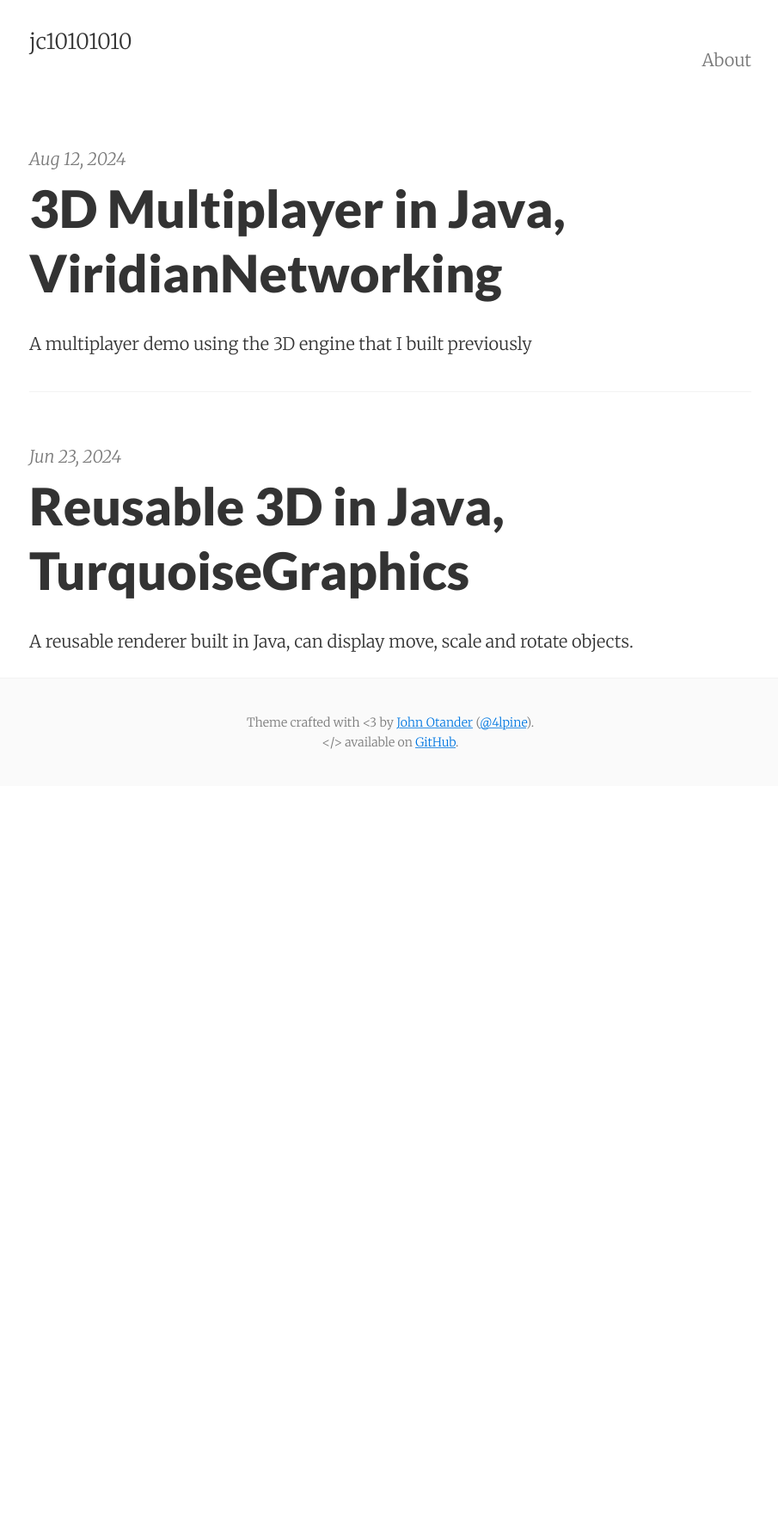
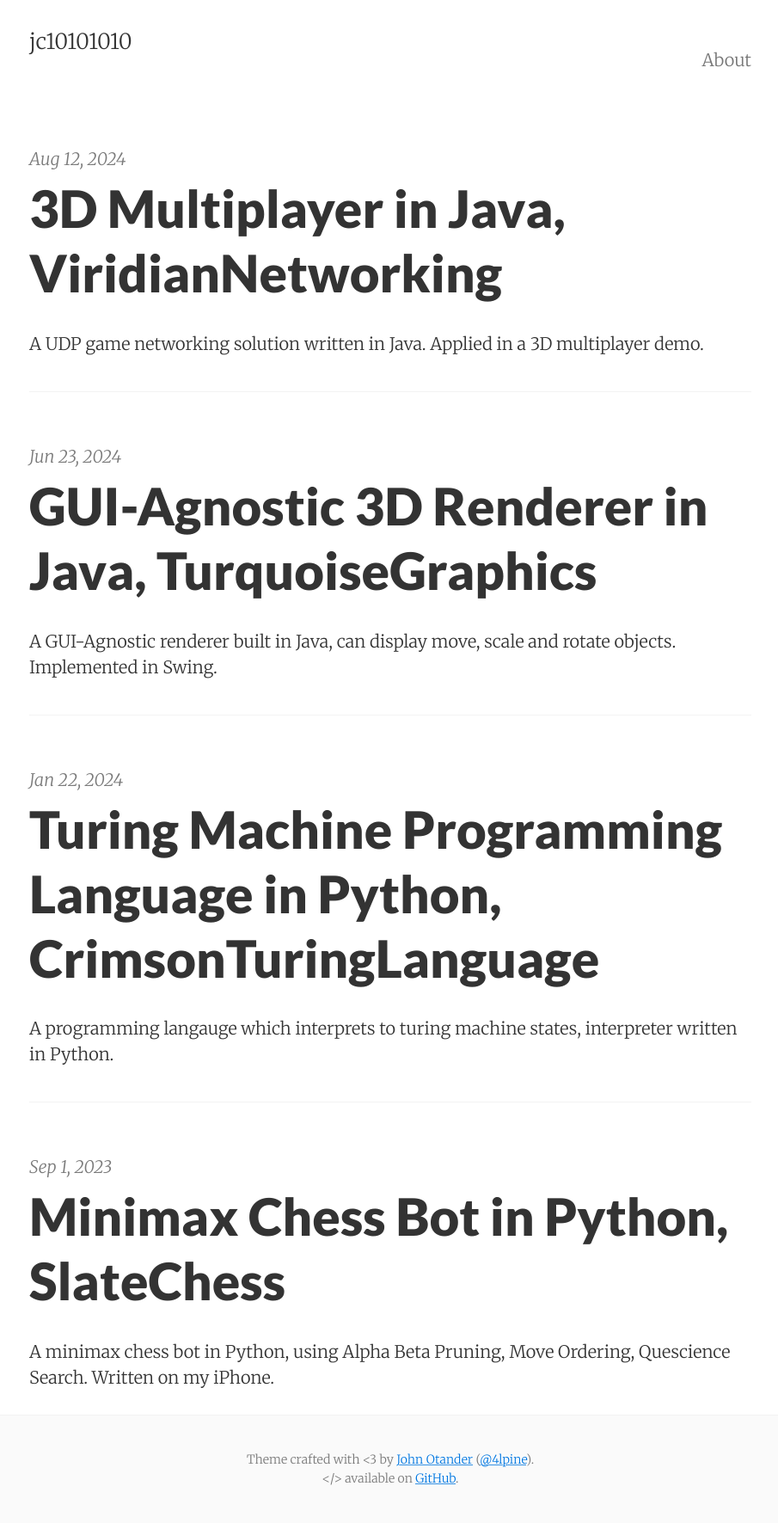
Before and after one commit to jc10101010/jc10101010.github.io, a Jekyll site: the page built from index.html, in a window 1280 px wide. Shown: the whole page at 86% size, without its empty margins (186-1091 px from the left). Built offline with Jekyll 4.4.1, drawn with Linux system fonts in a browser that asks for light colours; the list of posts is cut into pages by our own code; before the commit the page ends 914 px from its top, so only the background shows below that; part of the change alters nothing that is shown.

Commit message:
Added some mre stuff

```diff
--- /dev/null
+++ b/_posts/2023-09-01-chess-bot.md
@@ -0,0 +1,158 @@
+---
+layout:     page
+title:      Minimax Chess Bot in Python, SlateChess
+summary:    A minimax chess bot in Python, using Alpha Beta Pruning, Move Ordering, Quescience Search. Written on my iPhone.
+categories: jekyll pixyll
+---
+
+When I started this project on holiday, all I had was my phone, and so using the app
+Pythonista I pushed on. This constraint posed a _unique_ challenge but one that I was happy
+to undertake! This chess program is played in the console, and moves are represented as a start and end space:
+such as __a2 -> b3__.
+
+![Chess Console One](/images/console_chess_one.png)
+![Chess Console Two](/images/console_chess_two.png)
+
+I started this project by reading old blog posts (have lost the link since) from which I
+learned about not just the minimax technique, but also extensions to improve it's
+speeed or quality. Such as bitboards, alpha-beta pruning, move ordering and quescience search.
+
+I decided to implement the core minimax, in the form of negamax first. I was
+then able to extend my solution with different features afterwards.
+
+The __ChessGame.py__ program is the entry point for the code, it then utilises
+the negamax function in __Negamax.py__ to decide which move is best. And __Negamax.py__
+uses functions in __ChessBoard.py__ to represent the chess board, movie pieces and get a static evaluation.
+
+## ChessGame.py
+
+__ChessGame.py__ provides the overall game loop: Move the AI player, display, move the human player, display. You are able to pass in a string which represents the starting board
+so you can continue a game that wasn't finished.
+
+{% highlight python lineanchors %}
+
+Display(board)
+while move != "STOP":
+
+        #Decide on move
+	minimaxMove = negamax(board, maxDepth, 1 , 2, -10000, 10000)
+        #Make move
+	board = Move(board, minimaxMove[0], minimaxMove[1])
+
+        #Display the new board
+	Display(board)
+
+	#Get player input
+	inpList = input().split()
+
+        . . .
+        #Make move
+	board = Move(board, move[0], move[1])
+
+        #Display the new board
+	Display(board)
+
+{% endhighlight %}
+
+## Negamax.py
+
+__Negamax.py__ provides the minimax algorithm. It follows the classic structure for such implementations.
+One interesting change was that there also had to be checkmate detection. So the __GenerateLegalMoves()__
+indicates if the game is in such a situation by returning "C".
+
+{% highlight python lineanchors %}
+
+def negamax(board, depth, side, opposite):
+    global count, maxDepth
+    moves = GenerateLegalMoves(board, side, opposite, depth, maxDepth)
+    if moves == "C":
+        return "C"
+    if depth == 0:
+        count += 1
+        return EvaluateNegamax(board, side)
+    max = -10000000000
+    maxMove = ()
+    for i in range(len(moves[0])):
+        score = negamax(Move(board, moves[0][i], moves[1][i]), depth-1, opposite, side)
+        if score == "C":
+            continue
+        score = -score
+        if score > max:
+            max = score
+            maxMove = (moves[0][i], moves[1][i])
+    if depth == maxDepth:
+        print(count)
+        print(maxMove, max)
+        return maxMove
+    if max == -10000000000:
+        return -1000
+    return max
+
+{% endhighlight %}
+
+
+## ChessBoard.py
+
+__ChessBoard.py__ provides the actual functionality and rules of a chess board. It is able to generate the possible moves for each piece
+given the current board. Here is the move generator for knights, __KnightMoves()__:
+
+{% highlight python lineanchors %}
+
+def KnightMoves(board, x, y, side, opposite):
+	KnightAdjustments = [(2,1),(1,2),(-1,2),(-2,1),(-2,-1),(-1,-2),(1,-2),(2,-1)]
+	Moves = []
+	if side == 1:
+		for adjust in KnightAdjustments:
+			move = (adjust[0] + x, adjust[1] + y)
+			moveEnd = ValueOf(board, move[0], move[1], side)
+			if moveEnd == 0 or moveEnd > 6:
+				Moves.append(move)
+		return Moves
+	elif side == 2:
+		for adjust in KnightAdjustments:
+			move = (adjust[0] + x, adjust[1] + y)
+			moveEnd = ValueOf(board, move[0], move[1], side)
+			if moveEnd <= 6:
+				Moves.append(move)
+		return Moves
+{% endhighlight %}
+
+It also provides static evaluation for the current state of the board. This value represents how advantageous
+the current board is for a given side. Here is the function __EvaluateNegamax.py__.
+
+{% highlight python lineanchors %}
+
+
+def EvaluateNegamax(board, side):
+	global wBoard
+	Material = [0,1,5,3,3,9,0,-1,-5,-3,-3,-9,0]
+	MaterialPosition = [0,3,3,2.75,4,0,0,-3,-3,-2.75,-4,0,0]
+	Value = 0
+	addition = 0
+	for y in range(8):
+		for x in range(8):
+			piece = board[y][x]
+			Value += Material[piece]
+			Value += MaterialPosition[piece] * wBoard[y][x] / 100
+	if side == 1:
+		return Value
+	elif side == 2:
+		return -Value
+
+{% endhighlight %}
+
+## Enhancements
+
+Implementing __alpha-beta__ pruning was easy enough, as it is well documented and is only a small change from the
+basic negamax formula. Although testing it to ensure it worked properly took a lot of time.
+
+Implementing __quescience search__, which, if the minimax stops at a move with a capture, will look further
+down the line until their is some "quiet" position with no capture. Was a challenge as it involved rewriting much of the already existing negamax code,
+to allow this possible final evaluation step.
+
+This bot was able to beat one of my friends a few times, but lost to a more skilled player.
+Find [the link to the github here.](https://github.com/jc10101010/SlateChess)
+
+### Future Plans:
+  * Allow for en passant moves
+  * Investigate monte carlo tree search algorithm
--- /dev/null
+++ b/_posts/2024-01-22-turing-language.md
@@ -0,0 +1,38 @@
+---
+layout:     page
+title:      Turing Machine Programming Language in Python, CrimsonTuringLanguage
+summary:    A programming langauge which interprets to turing machine states, interpreter written in Python.
+categories: jekyll pixyll
+---
+
+This might be the __strangest__ program I have every worked on.
+
+![Turing Tape Image](/images/turing-code.png)
+_![Turing Tape Image](/images/turing-tape.png){:width="2000px"}_
+
+## Why is it important?
+
+This language would be the first step in building a whole computer in Turing Machine code. And such a computer
+although it may be slow would be __platform independant__, and would __run identically on any Turing Complete device__.
+
+## What are the roles of Tape, States and the Language
+
+blah
+
+## What is a Hub program and why is it useful?
+
+blah
+
+## Why does there need to be a language?
+
+blah
+
+## How does the language actually work?
+
+blah
+
+Find [the link to the github here.](https://github.com/jc10101010/CrimsonTuringLanguage)
+
+### Future Plans:
+  * Add an error handler for incorrectly written lines
+  * Write the code required for multiplicatiom, subtraction, division
--- a/_posts/2024-06-23-reusable-threed-java.md
+++ b/_posts/2024-06-23-reusable-threed-java.md
@@ -1,20 +1,19 @@
 ---
 layout:     page
-title:      Reusable 3D in Java, TurquoiseGraphics
-summary:    A reusable renderer built in Java, can display move, scale and rotate objects.
+title:      GUI-Agnostic 3D Renderer in Java, TurquoiseGraphics
+summary:    A GUI-Agnostic renderer built in Java, can display move, scale and rotate objects. Implemented in Swing.
 categories: jekyll pixyll
 ---
 
-As some of you may know, Java Swing provides GUI tools for Java, which means you
-can draw triangles. And if you can draw triangles then you can draw __3D Shapes__!
-This inspired me to create a 3D Renderer in Java. Getting the object structure of
-the program to work was the biggest challenge, but was very rewarding when a solution
-works well.
+Realising that I was able to use GUIs like swing to draw triangles, I was inspired.
+Because if you can draw triangles, you can draw  __3D Shapes__! This inspired me to
+create a 3D Renderer in Java. The object strucutre of this program was intricate
+and so took a lot of refining, but I am happy with the result.
 
-In the end I had created a reusable 3D Graphics library in Java,
-I named it __TurquoiseGraphics__. It could load in any __obj file__ then __move it__, __scale it__ and __rotate it__ while
-the player walks around. It can also be reused across any particular visual implementation
-(not just Swing, even in the terminal if neccesary!).
+__TurquoiseGraphics__ is a __GUI Agnostic__ renderer written in Java, this specific demo
+is implemented in Swing. It can load in any __obj file__ and __move it__, __scale it__
+and __rotate it__ while the player walks around. It's ability to be reused across any particular
+visual implementation is also a key strength (even in the terminal if neccesary!).
 
 _![Showing the 3D engine](/images/main_show_3d.png){:width="1000px"}_
 
--- a/_posts/2024-08-12-multiplayer.md
+++ b/_posts/2024-08-12-multiplayer.md
@@ -1,14 +1,14 @@
 ---
 layout:     page
 title:      3D Multiplayer in Java, ViridianNetworking
-summary:    A multiplayer demo using the 3D engine that I built previously
+summary:    A UDP game networking solution written in Java. Applied in a 3D multiplayer demo.
 categories: jekyll pixyll
 ---
 
 Having played many 3D multiplayer games in my life, and having programmed a 3D engine already.
 I decided to undertake the process of making a __3D multiplayer demo__. While doing this I created __VeridianNetworking__
 a networking library for Java, that is not tied to its 3D roots, although it is definitely most useful
-for that purpose.
+for that purpose. This demo uses the previously made __TurquoiseGraphics__ library.
 
 ![Multiplayer game image](/images/multiplayer-demo.png)
 
```
Also changed, not shown: images/console_chess_one.png (added), images/console_chess_two.png (added), images/turing-code.png (added), images/turing-tape.png (added).
